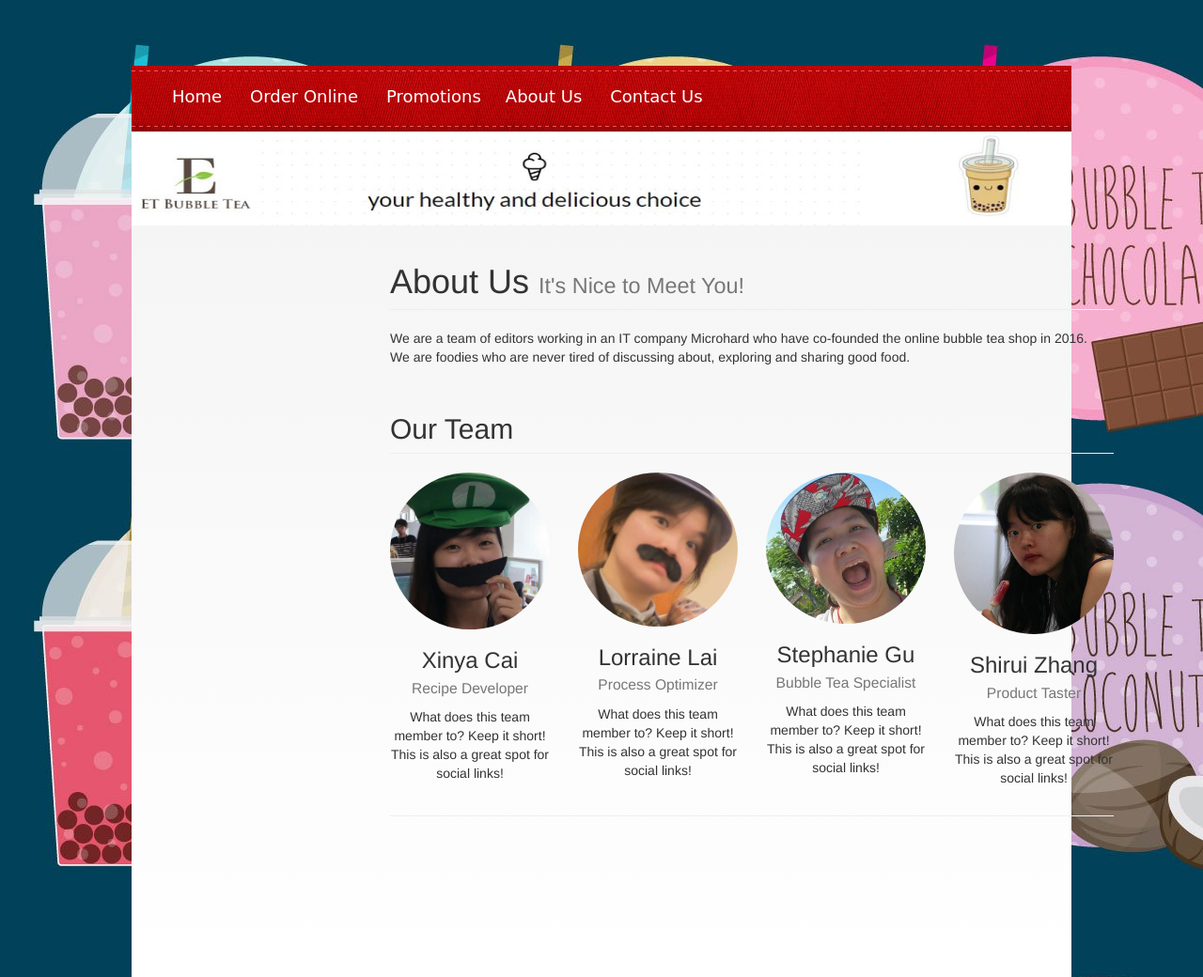
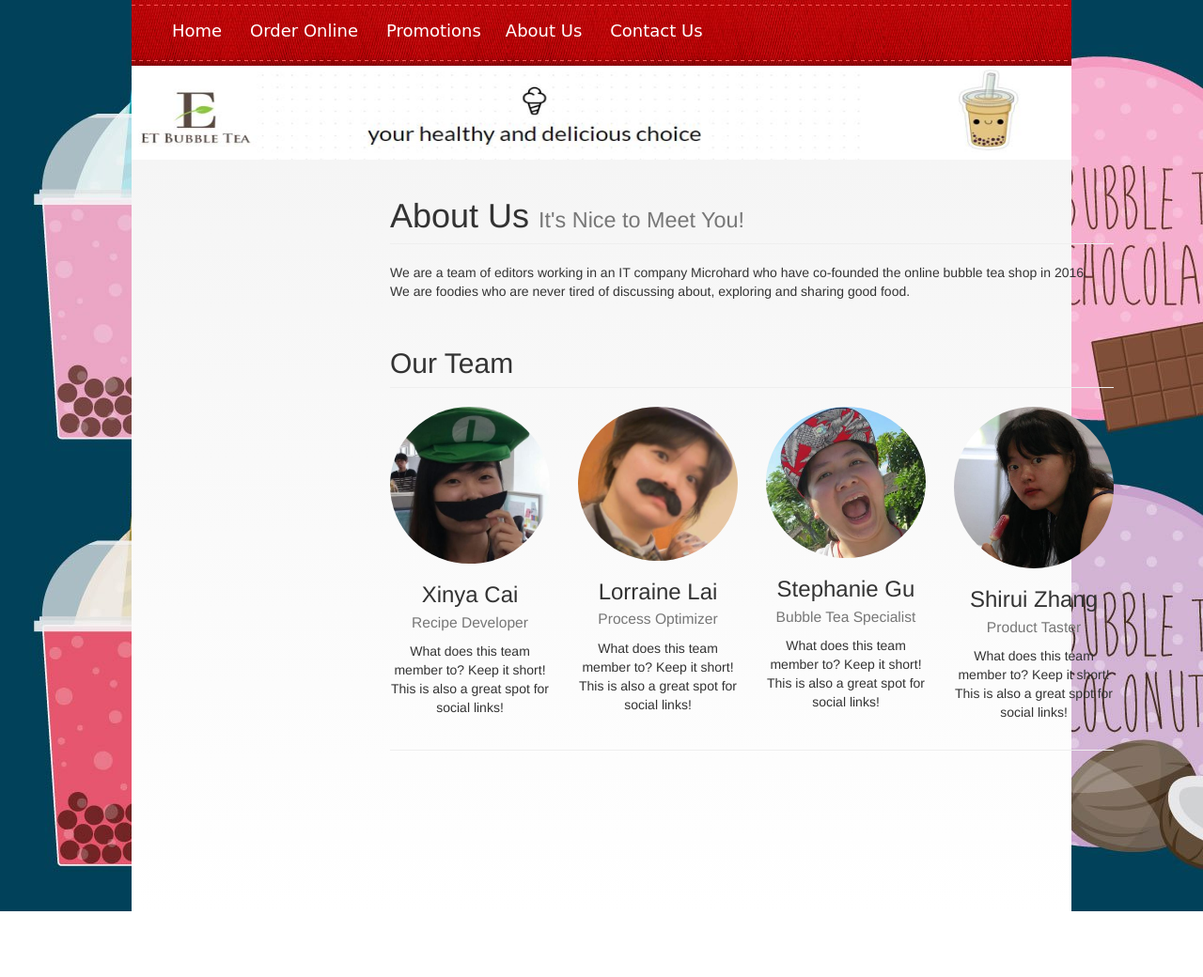
Before and after one commit to shishi509/online-bubble-tea-site, a PHP site: page /about_us.php in a window 1280 px wide. Shown: the whole page at 94% size. After the commit the page ends 970 px from the top, so only its background shows below. Run offline with PHP 8.4, Linux system fonts and the light colour scheme.

Commit message:
remove the padding at the top

```diff
--- a/styles/round-about.css
+++ b/styles/round-about.css
@@ -5,7 +5,7 @@
  */
 
 body {
-    padding-top: 70px; /* Required padding for .navbar-fixed-top. Remove if using .navbar-static-top. Change if height of navigation changes. */
+    padding-top: 0px; /* Required padding for .navbar-fixed-top. Remove if using .navbar-static-top. Change if height of navigation changes. */
 }
 
 .img-center {
```
